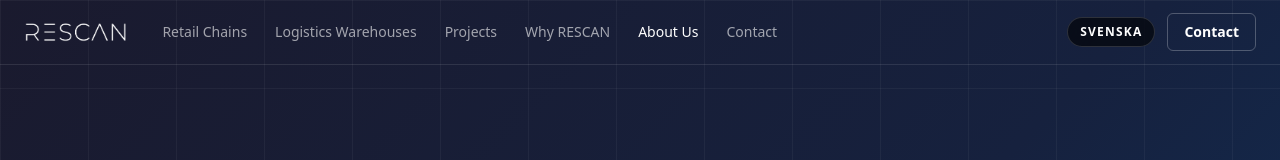
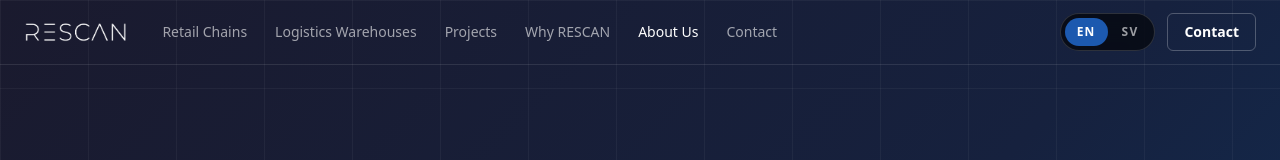
Before and after one commit to SzakacsTomi/rescan, a Next.js app: page /about in a window 1280 px wide. Shown: the top 160 px of the page. Built offline with nearby package versions, Linux system fonts and the light colour scheme.

Commit message:
feat: redesign language switcher as animated segmented toggle
Replaces the single "switch to other locale" link with a two-option pill
control showing both locales at once, with a spring-animated active
indicator, matching the imported design.

```diff
--- a/app/components/atoms/LanguageSwitcher.tsx
+++ b/app/components/atoms/LanguageSwitcher.tsx
@@ -1,21 +1,44 @@
 'use client';
 
+import { motion } from 'framer-motion';
 import { useLocale, useTranslations } from 'next-intl';
 import { Link, usePathname } from '@/i18n/navigation';
+import { routing } from '@/i18n/routing';
+import { cn } from '@/lib/utils';
 
 export const LanguageSwitcher = () => {
   const locale = useLocale();
   const t = useTranslations('common');
   const pathname = usePathname();
-  const alternateLocale = locale === 'en' ? 'sv' : 'en';
 
   return (
-    <Link
-      href={pathname}
-      locale={alternateLocale}
-      className="inline-flex items-center px-3 py-1.5 rounded-full text-xs font-semibold tracking-widest uppercase backdrop-blur-md bg-black/60 border border-white/15 text-white hover:bg-black/40 transition-colors"
-    >
-      {t('switchLanguage')}
-    </Link>
+    <div className="inline-flex items-center gap-0.5 rounded-full border border-white/15 bg-black/60 p-1 backdrop-blur-md">
+      {routing.locales.map((optionLocale) => {
+        const isActive = optionLocale === locale;
+
+        return (
+          <Link
+            key={optionLocale}
+            href={pathname}
+            locale={optionLocale}
+            aria-current={isActive ? 'true' : undefined}
+            aria-label={isActive ? undefined : t('switchLanguage')}
+            className={cn(
+              'relative rounded-full px-3 py-1.5 text-xs font-semibold tracking-widest uppercase transition-colors',
+              isActive ? 'text-primary-foreground' : 'text-white/60 hover:text-white'
+            )}
+          >
+            {isActive && (
+              <motion.span
+                layoutId="language-pill"
+                className="absolute inset-0 rounded-full bg-primary"
+                transition={{ type: 'spring', stiffness: 500, damping: 30 }}
+              />
+            )}
+            <span className="relative">{optionLocale}</span>
+          </Link>
+        );
+      })}
+    </div>
   );
 };
```
